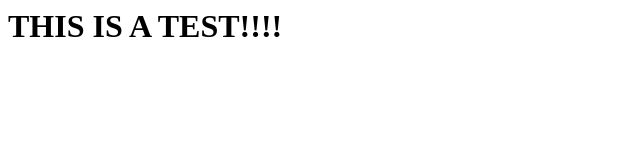
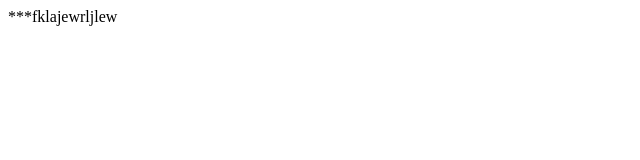
Before and after one commit to zgeek3/zgeek3.github.io, a plain HTML site: page index.html in a window 1280 px wide. Shown: the whole page, without its empty margins (0-640 px from the left). Drawn offline with Linux system fonts and the light colour scheme.

Commit message:
Updates blog

```diff
--- a/index.html
+++ b/index.html
@@ -1 +1 @@
-<h1>THIS IS A TEST!!!!</h1>
+***fklajewrljlew
```
